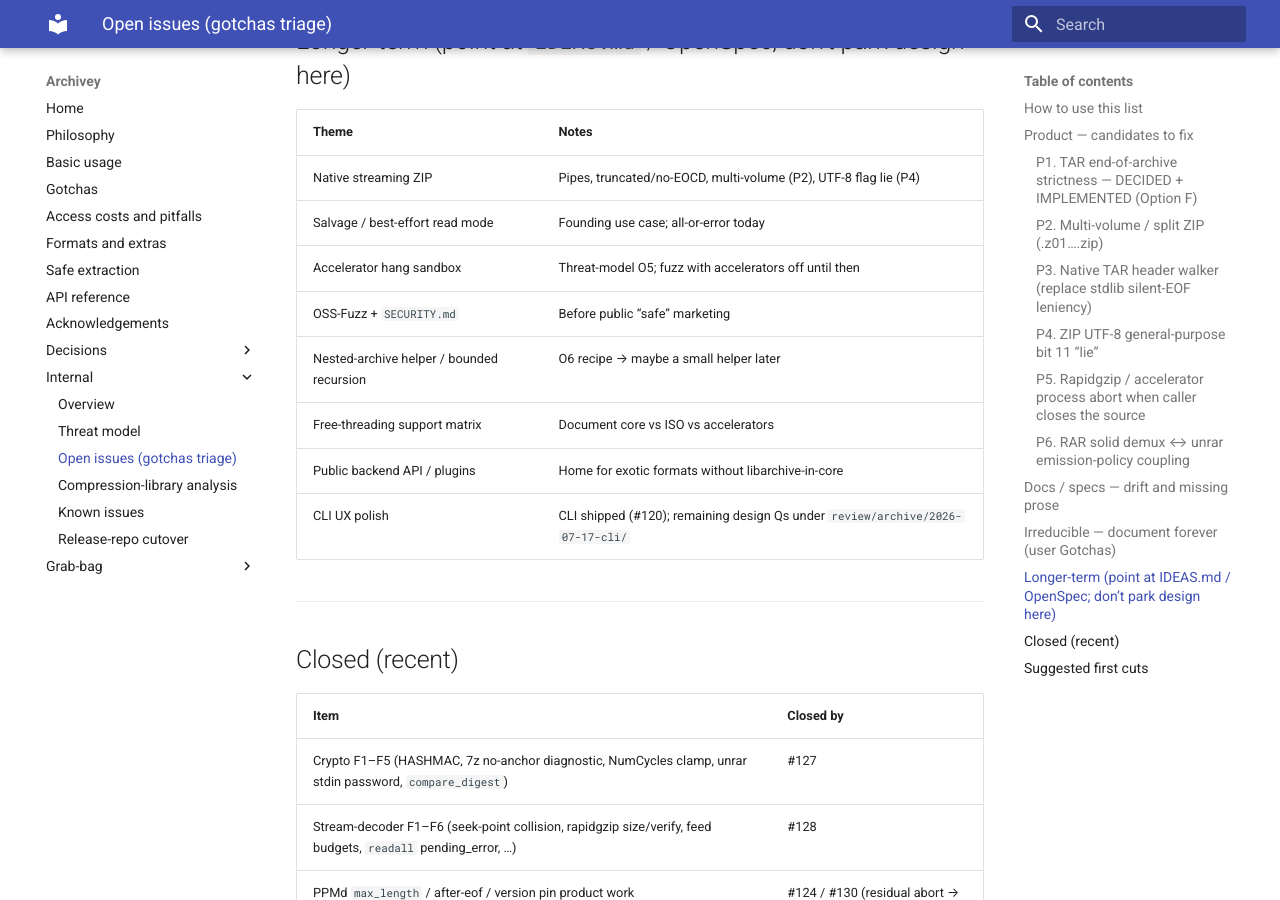
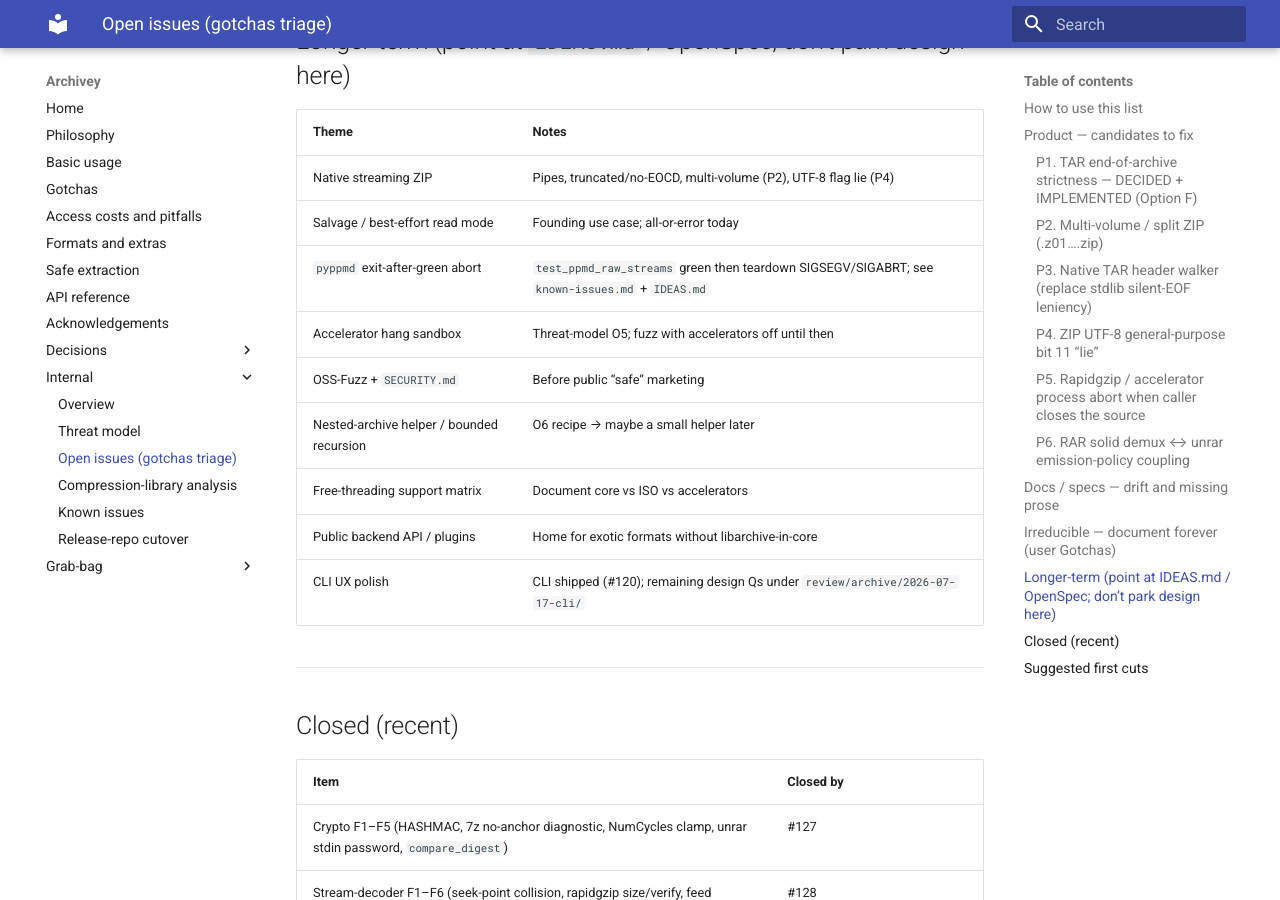
Before and after one commit to davitf/archivey-2, an MkDocs documentation site: the page built from docs/internal/open-issues.md, in a window 1280 px wide and 900 px high, scrolled down 4954 px. Built offline with MkDocs 1.6.1 and Material for MkDocs 9.7.7, drawn with Linux system fonts in a browser that asks for light colours.

Commit message:
Point IDEAS and open-issues at the exit-after-green section
Cross-link the new known-issues section from the backlog pointers.

Co-authored-by: Davi Figueiredo <davitf@users.noreply.github.com>

```diff
--- a/docs/internal/open-issues.md
+++ b/docs/internal/open-issues.md
@@ -162,6 +162,7 @@ help; they do not disappear. Covered in [Gotchas](../gotchas.md).
 | --- | --- |
 | Native streaming ZIP | Pipes, truncated/no-EOCD, multi-volume (P2), UTF-8 flag lie (P4) |
 | Salvage / best-effort read mode | Founding use case; all-or-error today |
+| `pyppmd` exit-after-green abort | `test_ppmd_raw_streams` green then teardown SIGSEGV/SIGABRT; see `known-issues.md` + `IDEAS.md` |
 | Accelerator hang sandbox | Threat-model O5; fuzz with accelerators off until then |
 | OSS-Fuzz + `SECURITY.md` | Before public “safe” marketing |
 | Nested-archive helper / bounded recursion | O6 recipe → maybe a small helper later |
```
Also changed, not shown: IDEAS.md (+3 -3 lines).
